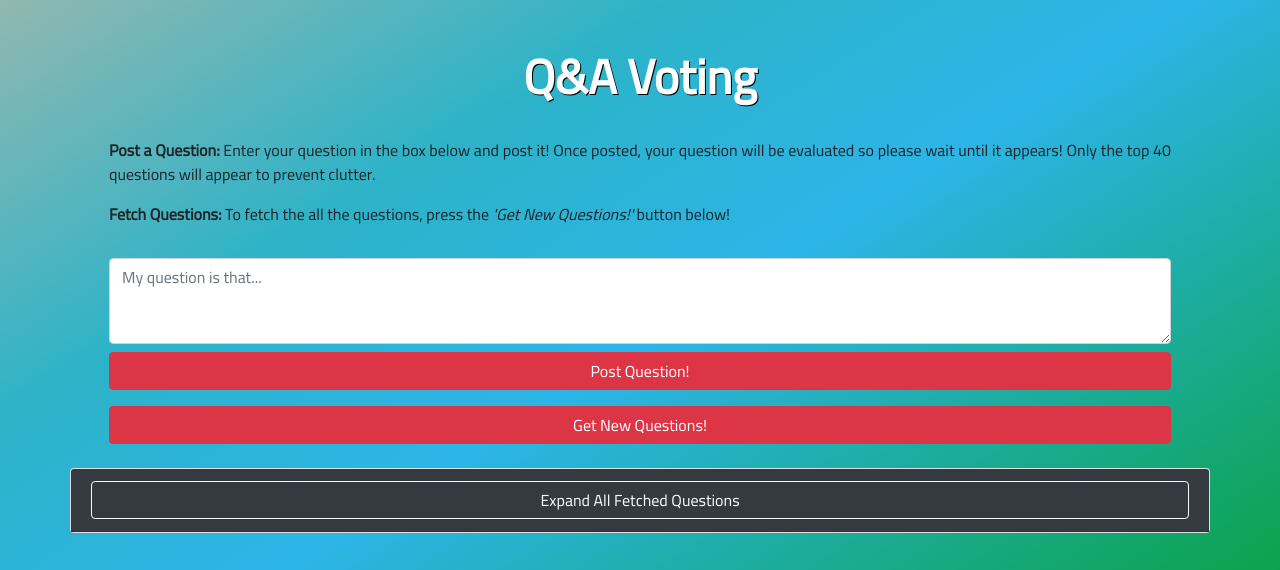
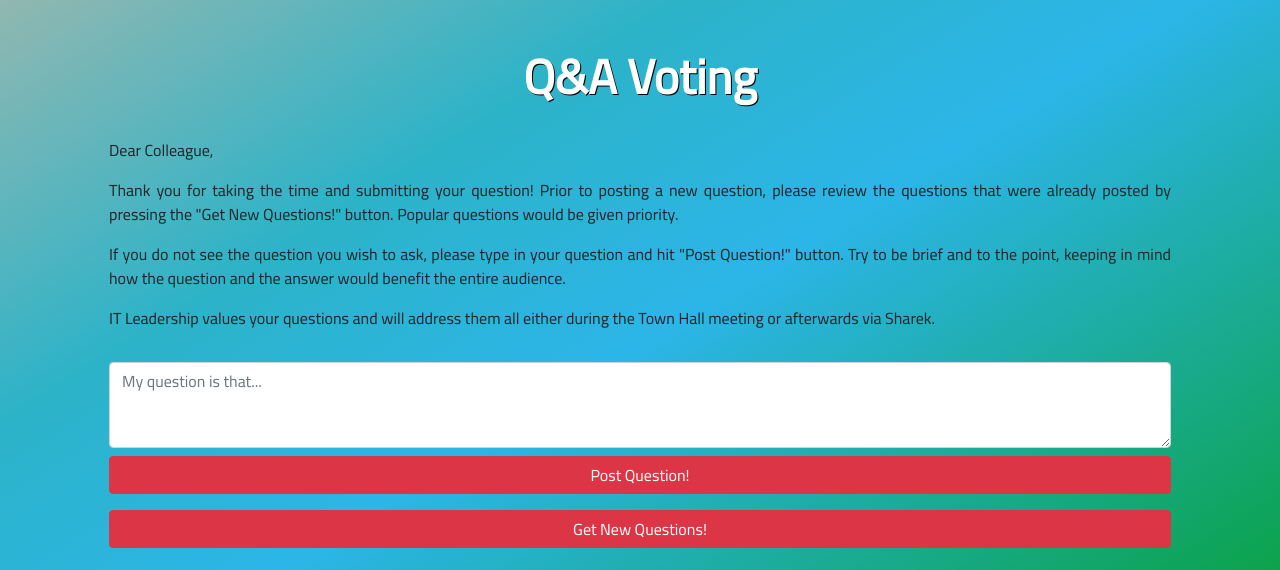
Before and after one commit to othmanalikhan-apps/project_vote, a Django app: page /voting in a window 1280 px wide. Shown: the part 56-626 px from the top of the page. Run offline with Django 3.2, Linux system fonts and the light colour scheme; the visitor is signed in with stand-in values (Sample User, id 1); data that the repository does not hold is empty; some libraries are stand-ins or nearby versions.

Commit message:
Changed the wording of QA page to be verbose (requested by client)

```diff
--- a/vote/qa/templates/qa/voting.html
+++ b/vote/qa/templates/qa/voting.html
@@ -13,16 +13,27 @@
     <div class="row justify-content-center text-justify pl-4 pr-4 pt-5 pb-3">
         <div class="col-12">
             <h1 class="text-center pb-4">Q&A Voting</h1>
+
             <p>
-                <b>Post a Question:</b>
-                Enter your question in the box below and post it! Once posted,
-                your question will be evaluated so please wait until it appears!
-                Only the top 40 questions will appear to prevent clutter.
+                Dear Colleague,
+            </p>
+
+            <p>
+                Thank you for taking the time and submitting your question!
+                Prior to posting a new question, please review the questions that
+                were already posted by pressing the "Get New Questions!" button.
+                Popular questions would be given priority.
             </p>
             <p>
-                <b>Fetch Questions:</b>
-                To fetch the all the questions, press the <i>'Get New Questions!'</i>
-                button below!
+
+                If you do not see the question you wish to ask, please type in
+                your question and hit "Post Question!" button. Try to be brief
+                and to the point, keeping in mind how the question and the
+                answer would benefit the entire audience.
+            </p>
+            <p>
+                IT Leadership values your questions and will address them all
+                either during the Town Hall meeting or afterwards via Sharek.
             </p>
         </div>
     </div>
```
